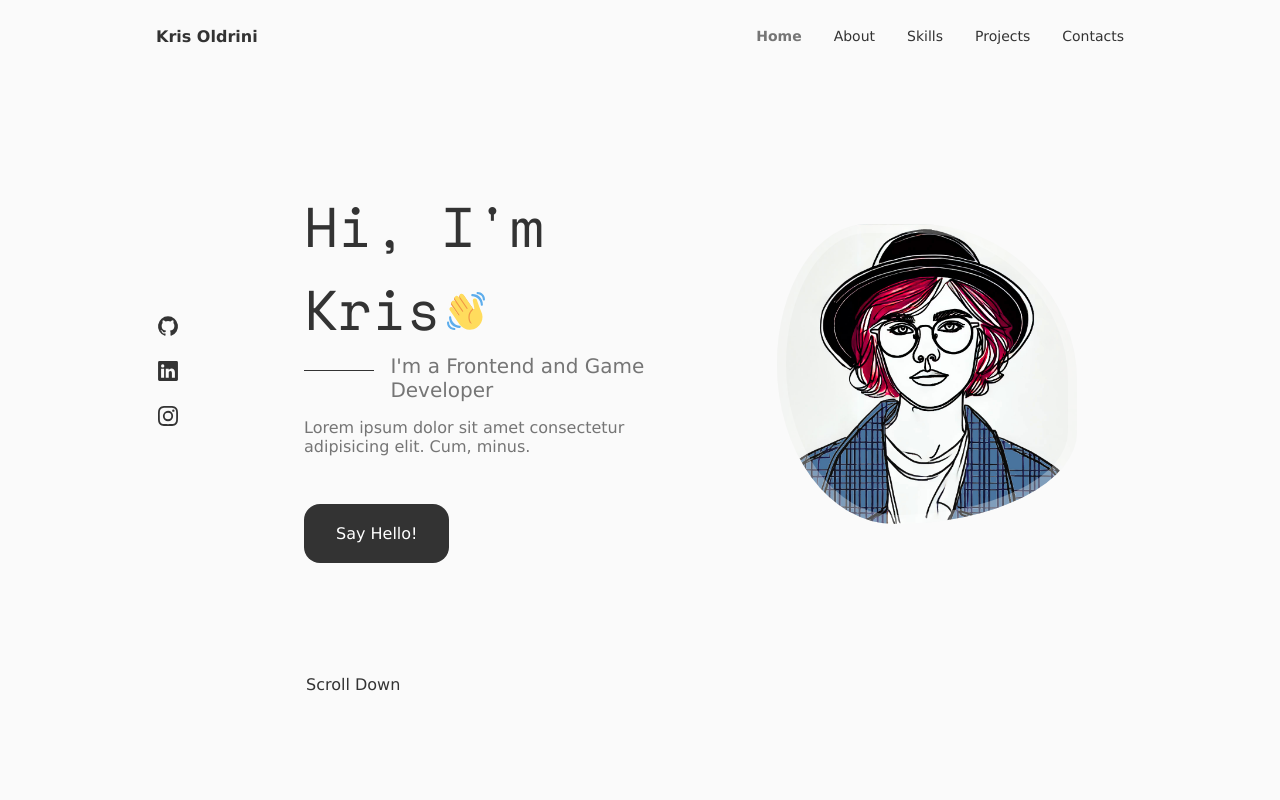
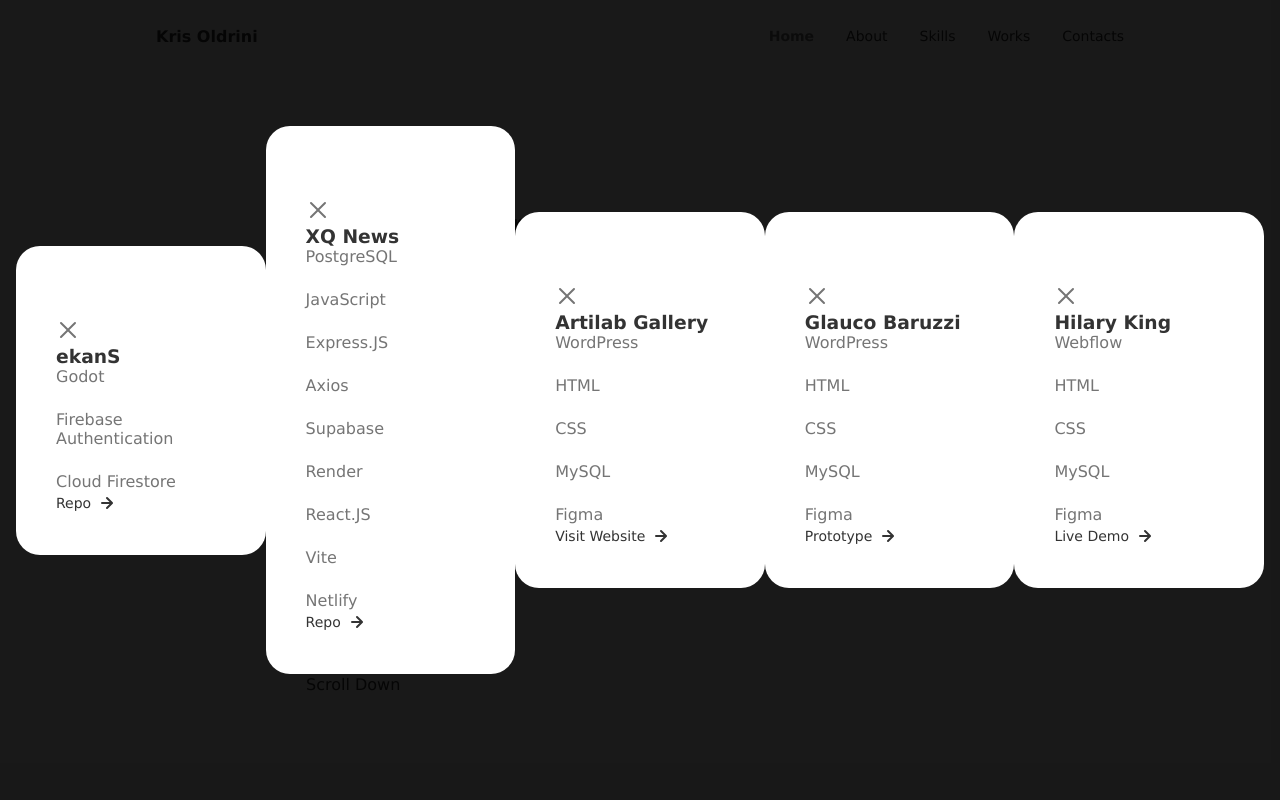
Before and after one commit to XiaoQuark/ko-frontend-portfolio, a React (Vite) app: page / in a window 1280 px wide. Shown: the top 800 px of the page. Built offline with nearby package versions, Linux system fonts and the light colour scheme.

Commit message:
create protfolio section, still in progress

```diff
--- a/src/App.css
+++ b/src/App.css
@@ -198,7 +198,7 @@
 
 @media screen and (max-width: 766px) {
 	body {
-		margin: 0 0 var(--header-height) 0;
+		margin: 0 0 var(--header-height);
 	}
 	.section {
 		padding: 2rem 0 4rem;
--- a/src/App.jsx
+++ b/src/App.jsx
@@ -3,6 +3,7 @@
 import { Header } from "./components/Header/Header";
 import { Hero } from "./components/Hero/Hero";
 import { Skills } from "./components/Skills/Skills";
+import { Works } from "./components/Works/Works";
 
 function App() {
 	return (
@@ -12,6 +13,7 @@
 				<Hero />
 				<About />
 				<Skills />
+				<Works />
 			</main>
 		</>
 	);
--- a/src/components/Header/Header.jsx
+++ b/src/components/Header/Header.jsx
@@ -28,8 +28,8 @@
 							</a>
 						</li>
 						<li className="nav item">
-							<a href="#projects" className="nav-link">
-								Projects
+							<a href="#works" className="nav-link">
+								Works
 							</a>
 						</li>
 						<li className="nav item">
--- /dev/null
+++ b/src/components/Works/Modal.jsx
@@ -0,0 +1,32 @@
+import React from "react";
+import { UilArrowRight, UilMultiply } from "@iconscout/react-unicons";
+
+export function Modal({ project, modalOpen }) {
+	return (
+		<div className={`works-modal-content ${project.id}`}>
+			<UilMultiply />
+			<h3 className="project-modal-title">{project.title}</h3>
+			<p className="project-description">{project.presentation}</p>
+			<ul className="tech-stack-container container grid">
+				{project.techStack.map((tech) => {
+					return <li className="tech-stack-content">{tech}</li>;
+				})}
+			</ul>
+			{project.link ? (
+				<a href={project.link} className="project-button">
+					{project.status}{" "}
+					<UilArrowRight className="project-button-icon" />
+				</a>
+			) : (
+				<a></a>
+			)}
+			{project.repo ? (
+				<a href={project.repo} className="project-button">
+					Repo <UilArrowRight className="project-button-icon" />
+				</a>
+			) : (
+				<a></a>
+			)}
+		</div>
+	);
+}
--- /dev/null
+++ b/src/components/Works/Project.jsx
@@ -0,0 +1,21 @@
+import React from "react";
+import { UilArrowRight } from "@iconscout/react-unicons";
+// import getImageUrl from "../../utils";
+
+export function Project({ project, setModalOpen }) {
+	return (
+		<div className="project-content" key={project.id}>
+			<h3 className="project-title">{project.title}</h3>
+			<img
+				src="../../../assets/projects/project.png"
+				alt=""
+				className="project-img"
+			/>
+			<p className="project-modal-description">{project.description}</p>
+			<p className="project-category">{project.category}</p>
+			<span className="project-button">
+				Read More <UilArrowRight className="project-button-icon" />
+			</span>
+		</div>
+	);
+}
--- /dev/null
+++ b/src/components/Works/Works.css
@@ -0,0 +1,68 @@
+.works-container {
+	grid-template-columns: repeat(3, 270px);
+	justify-content: center;
+	column-gap: 1.8rem;
+}
+
+.project-content {
+	position: relative;
+	border: 1px solid rgba(0, 0, 0, 0.1);
+	background-color: var(--container-colour);
+	padding: 6rem 0 2rem 2.5rem;
+}
+
+/* .project-icon {
+	display: block;
+	font-size: var(--h2-font-size);
+	color: var(--title-colour);
+	margin-bottom: var(--bm-1);
+} */
+
+.project-title {
+	font-size: var(--h3-font-size);
+	margin-bottom: var(--bm-1);
+	font-weight: var(--font-dark-weight);
+}
+
+.project-button {
+	color: var(--title-colour);
+	font-size: var(--small-font-size);
+	display: inline-flex;
+	align-items: center;
+	column-gap: 0.25rem;
+	cursor: pointer;
+}
+
+.project-button-icon {
+	font-size: var(--normal-font-size);
+	transition: 0.3s;
+}
+
+.project-button:hover .project-button-icon {
+	transform: translateX(000.25rem);
+}
+
+.works-modal {
+	position: fixed;
+	top: 0;
+	left: 0;
+	right: 0;
+	bottom: 0;
+	background-color: rgba(0, 0, 0, 0.9);
+	z-index: var(--z-modal);
+	display: flex;
+	justify-content: center;
+	align-items: center;
+	padding: 0 1rem;
+	opacity: 1;
+	visibility: visible;
+	transition: 0.3s;
+}
+
+.works-modal-content {
+	width: 600px;
+	position: relative;
+	background-color: var(--container-colour);
+	padding: 4.5rem 2.5rem 2.5rem;
+	border-radius: 1.5rem;
+}
--- /dev/null
+++ b/src/components/Works/Works.jsx
@@ -0,0 +1,49 @@
+import React, { useState } from "react";
+import { Project } from "./Project";
+import "./Works.css";
+import projects from "../../data/projects.json";
+import categories from "../../data/categories.json";
+import { Modal } from "./Modal";
+
+export function Works() {
+	const [modalOpen, setModalOpen] = useState(false);
+	const [projectFilter, setProjectFilter] = useState("all");
+
+	return (
+		<section className="works section" id="works">
+			<h2 className="section-title">Portfolio</h2>
+			<span className="section-subtitle">My most recent projects</span>
+			<ul className="works-filters">
+				{categories.map((item, index) => {
+					return (
+						<li className="category" key={index}>
+							{item.name}
+						</li>
+					);
+				})}
+			</ul>
+			<div className="works-container container grid">
+				{projects.map((project) => {
+					return (
+						<Project
+							project={project}
+							setModalOpen={setModalOpen}
+							key={project.id}
+						/>
+					);
+				})}
+			</div>
+			<div className="works-modal">
+				{projects.map((project) => {
+					return (
+						<Modal
+							project={project}
+							modalOpen={modalOpen}
+							key={project.id}
+						/>
+					);
+				})}
+			</div>
+		</section>
+	);
+}
--- /dev/null
+++ b/src/data/categories.json
@@ -0,0 +1,11 @@
+[
+	{
+		"name": "all"
+	},
+	{
+		"name": "video game"
+	},
+	{
+		"name": "web"
+	}
+]
--- /dev/null
+++ b/src/data/projects.json
@@ -0,0 +1,69 @@
+[
+	{
+		"id": "project-1",
+		"imagePath": "projects/project.png",
+		"title": "ekanS",
+		"category": ["video game"],
+		"techStack": ["Godot", "Firebase Authentication", "Cloud Firestore"],
+		"status": "Try Demo",
+		"link": "",
+		"repo": "https://github.com/house-of-the-badger/ekansREBORN",
+		"description": "Classic Snake game... in reverse!",
+		"presentation": ""
+	},
+	{
+		"id": "project-2",
+		"imagePath": "projects/project.png",
+		"title": "XQ News",
+		"category": ["web"],
+		"techStack": [
+			"PostgreSQL",
+			"JavaScript",
+			"Express.JS",
+			"Axios",
+			"Supabase",
+			"Render",
+			"React.JS",
+			"Vite",
+			"Netlify"
+		],
+		"status": "Live Demo",
+		"link": "",
+		"repo": "https://github.com/XiaoQuark/nc-news-frontend",
+		"description": "A social media inspired by Reddit",
+		"presentation": ""
+	},
+	{
+		"id": "project-3",
+		"imagePath": "projects/project.png",
+		"title": "Artilab Gallery",
+		"category": ["web"],
+		"techStack": ["WordPress", "HTML", "CSS", "MySQL", "Figma"],
+		"status": "Visit Website",
+		"link": "https://www.artilab.gallery/",
+		"description": "Website for an art gallery in Milan",
+		"presentation": ""
+	},
+	{
+		"id": "project-4",
+		"imagePath": "projects/project.png",
+		"title": "Glauco Baruzzi",
+		"category": ["web"],
+		"techStack": ["WordPress", "HTML", "CSS", "MySQL", "Figma"],
+		"status": "Prototype",
+		"link": "https://www.figma.com/proto/DgxCWlcKglKD6C2t5ZjMfe/glauco_baruzzi?page-id=0%3A1&node-id=16-25&viewport=307%2C204%2C0.03&t=WTIlt3tfbMGIn4XV-1&scaling=scale-down&content-scaling=fixed&starting-point-node-id=16%3A3",
+		"description": "Artist's portfolio project",
+		"presentation": ""
+	},
+	{
+		"id": "project-5",
+		"imagePath": "projects/project.png",
+		"title": "Hilary King",
+		"category": ["web"],
+		"techStack": ["Webflow", "HTML", "CSS", "MySQL", "Figma"],
+		"status": "Live Demo",
+		"link": "https://hilary-king.webflow.io/",
+		"description": "Mid Century Murders: Web project for a game that will one day exist",
+		"presentation": ""
+	}
+]
```
